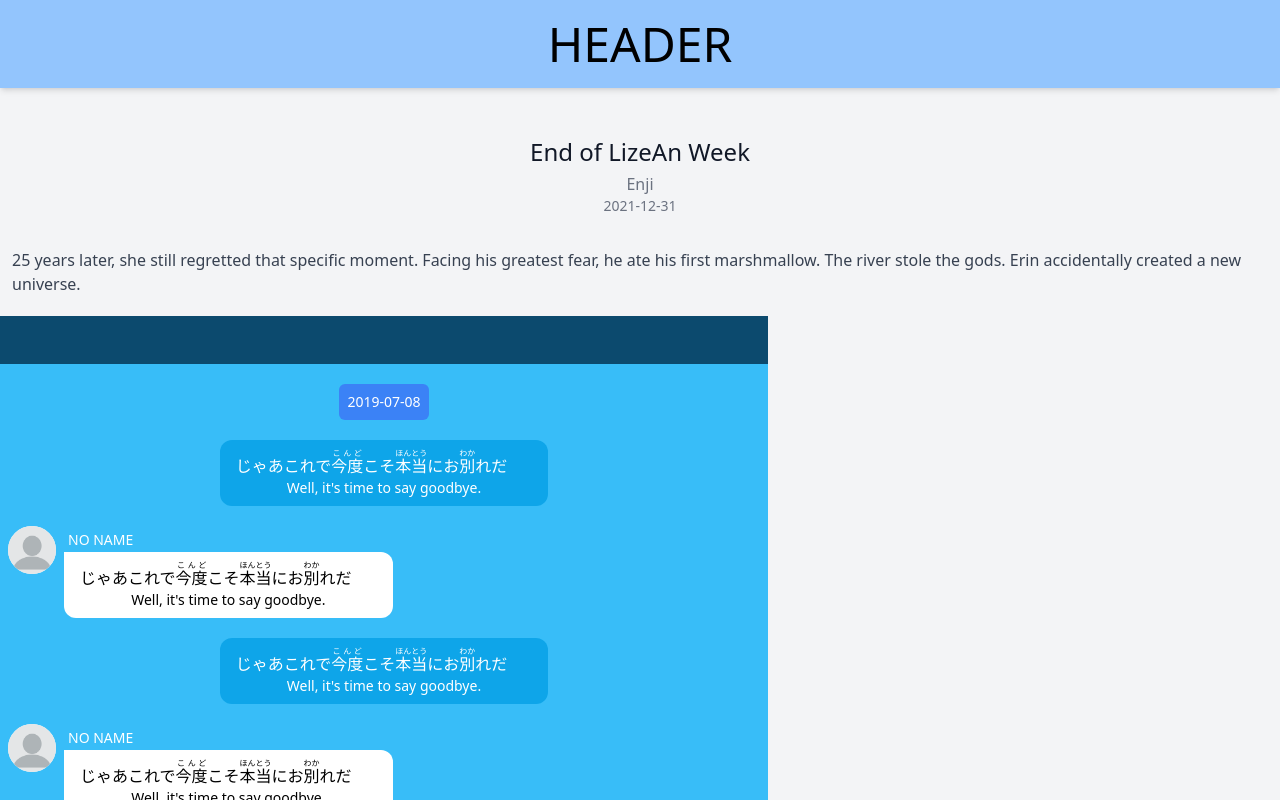
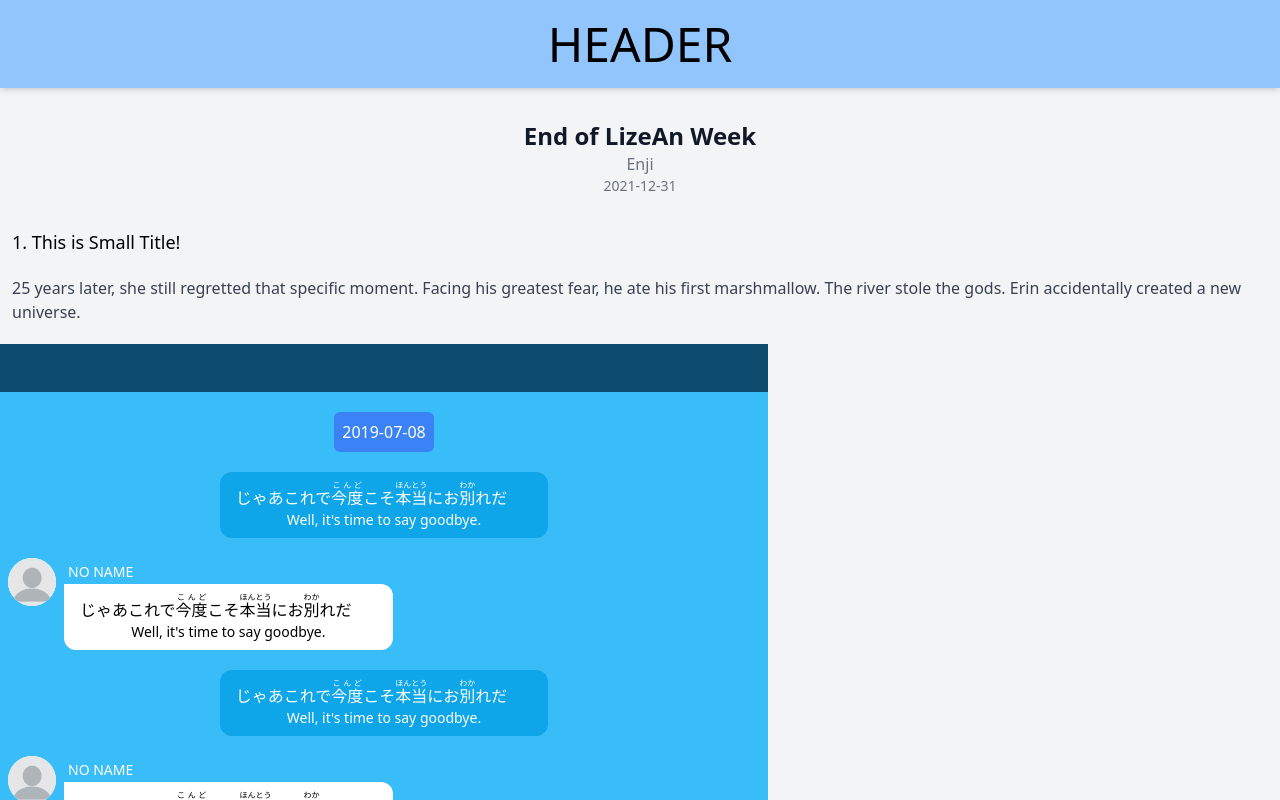
Before and after one commit to asoyuta/vapan-next-js, a Next.js app: page /articles/read in a window 1280 px wide. Shown: the top 800 px of the page. Built offline with nearby package versions, Linux system fonts and the light colour scheme.

Commit message:
chat display edited

```diff
--- a/src/components/Articles/Article.js
+++ b/src/components/Articles/Article.js
@@ -1,80 +1,43 @@
-import { useState } from 'react'
-import { GrayLine, Line, Title } from '..'
+import React, { useState } from 'react'
+import { Dialogue, GrayLine, Line, Title } from '..'
 
-function Article({ title, author, createDate, updateDate, firstText, dialogue, lastText }) {
-  const { streamUrl, streamDate, clipUrl, characters, lines } = dialogue
-  const firstPersonName = 'Lize Helesta'
-  var previousPersonName = 'DEFAULT'
-
+function Article({ title, author, createDate, updateDate, contents }) {
   return (
-    <div className="">
+    <div className="mt-8">
       {/* Title */}
       <Title title={title} author={author} createDate={createDate} />
 
-      <div className="mx-3 mb-5">
-        <p className="text-gray-700 text-base">{firstText}</p>
-      </div>
+      {contents.map((content, i) => {
+        switch (content.type) {
+          case 'sectionTitle':
+            return (
+              <h2 key={i} className="mx-3 mb-5 text-lg font-medium">
+                {content.sectionTitle}
+              </h2>
+            )
 
-      {/* Device */}
-      <div className="">
-        {/* Display */}
-        <div className="max-w-3xl">
-          {/* Option / Character Details / Stream Details */}
-          <div className=" bg-sky-900 h-12 top-0 z-50"></div>
-          {/* Chat */}
-          <div className="bg-sky-400 h-[calc(105vh-96px)] overflow-scroll scrollbar-hide px-2">
-            <div className="flex items-center mt-5">
-              <p className=" text-sm inline-block mx-auto text-center bg-blue-500 text-white p-2 rounded-md">
-                {streamDate}
+          case 'text':
+            return (
+              <p key={i} className="mx-3 mb-5 text-gray-700 text-base">
+                {content.text}
               </p>
-            </div>
+            )
 
-            {lines.map(({ name, nihongo, furigana, freeEN, details }, i) => {
-              const character = characters.find((character) => character.name === name)
-
-              const person = name === firstPersonName ? 'first' : name ? 'second' : 'third'
-
-              if (person === 'third') {
-                previousPersonName = 'DEFAULT'
-                return <GrayLine key={i} nihongo={nihongo} furigana={furigana} freeEN={freeEN} details={details} />
-              } else {
-                const headshotUrl = character.headshotUrl
-                const showIcon = !(previousPersonName === name)
-
-                previousPersonName = name
+          case 'dialogue':
+            const { streamUrl, streamDate, clipUrl, characters, lines } = content.dialogue
 
             return (
-                  <Line
+              <Dialogue
                 key={i}
-                    name={name}
-                    person={person}
-                    iconUrl={headshotUrl}
-                    nihongo={nihongo}
-                    freeEN={freeEN}
-                    furigana={furigana}
-                    details={details}
-                    showIcon={showIcon}
+                streamUrl={streamUrl}
+                streamDate={streamDate}
+                clipUrl={clipUrl}
+                characters={characters}
+                lines={lines}
               />
             )
         }
       })}
-
-            <div className="flex items-center my-5">
-              <p className=" text-sm inline-block mx-auto text-center bg-blue-500 text-white p-2 rounded-md">
-                Conversation ends here
-              </p>
-            </div>
-          </div>
-          {/* Decolation */}
-          <div className="bg-slate-600 h-12 top-0 z-50"></div>
-        </div>
-      </div>
-
-      <div className="mx-3 mt-5">
-        <p className="text-gray-700 text-base ">{lastText}</p>
-      </div>
-
-      {/* <div className="h-screen"></div> */}
     </div>
   )
 }
--- /dev/null
+++ b/src/components/Articles/Dialogue.js
@@ -0,0 +1,64 @@
+import { GrayLine, Line } from ".."
+
+function Dialogue({ streamUrl, streamDate, clipUrl, characters, lines }) {
+  const firstPersonName = 'Lize Helesta'
+  var previousPersonName = 'DEFAULT'
+
+  return (
+    <div className="mb-5">
+      {/* Display */}
+      <div className="max-w-3xl">
+        {/* Option / Character Details / Stream Details */}
+        <div className=" bg-sky-900 h-12 top-0 z-50"></div>
+        {/* Chat */}
+        <div className="bg-sky-400 h-[calc(105vh-96px)] overflow-scroll scrollbar-hide px-2">
+          <div className="flex items-center mt-5">
+            <p className="text-base inline-block mx-auto text-center bg-blue-500 text-white p-2 rounded-md">
+              {streamDate}
+            </p>
+          </div>
+
+          {lines.map(({ name, nihongo, furigana, freeEN, details }, i) => {
+            const character = characters.find((character) => character.name === name)
+
+            const person = name === firstPersonName ? 'first' : name ? 'second' : 'third'
+
+            if (person === 'third') {
+              previousPersonName = 'DEFAULT'
+              return <GrayLine key={i} nihongo={nihongo} furigana={furigana} freeEN={freeEN} details={details} />
+            } else {
+              const headshotUrl = character.headshotUrl
+              const showIcon = !(previousPersonName === name)
+
+              previousPersonName = name
+
+              return (
+                <Line
+                  key={i}
+                  name={name}
+                  person={person}
+                  iconUrl={headshotUrl}
+                  nihongo={nihongo}
+                  freeEN={freeEN}
+                  furigana={furigana}
+                  details={details}
+                  showIcon={showIcon}
+                />
+              )
+            }
+          })}
+
+          <div className="flex items-center my-5">
+            <p className=" text-sm inline-block mx-auto text-center bg-blue-400 text-white p-2 rounded-md">
+              Conversation ends here...
+            </p>
+          </div>
+        </div>
+        {/* Decolation */}
+        <div className="bg-slate-600 h-12 top-0 z-50"></div>
+      </div>
+    </div>
+  )
+}
+
+export default Dialogue
--- a/src/components/Articles/Title.js
+++ b/src/components/Articles/Title.js
@@ -1,7 +1,7 @@
 function Title({ title, author, createDate }) {
   return (
-    <div className="flex flex-col items-center mt-12 mb-8 mx-3">
-      <h1 className="text-2xl text-gray-900 font-medium mb-1">{title}</h1>
+    <div className="flex flex-col items-center mb-8 mx-3">
+      <h1 className="text-2xl text-gray-900 font-bold">{title}</h1>
       <h2 className="text-base text-gray-500">{author}</h2>
       <h2 className="text-sm text-gray-500">{createDate}</h2>
     </div>
--- a/src/components/index.js
+++ b/src/components/index.js
@@ -6,6 +6,7 @@ export { default as Header } from './Header'
 
 // Articles
 export { default as Article } from './Articles/Article'
+export { default as Dialogue } from './Articles/Dialogue'
 export { default as GrayLine } from './Articles/GrayLine'
 export { default as Line } from './Articles/Line'
 export { default as Title } from './Articles/Title'
--- a/src/pages/articles/read.js
+++ b/src/pages/articles/read.js
@@ -221,32 +221,30 @@ const lines = [
   },
 ]
 
+const dialogue = {
+  streamUrl: 'https://youtu.be/uvs93XVfK4U',
+  streamDate: '2019-07-08',
+  clipUrl: 'https://youtu.be/_7nfBKrzTZ4',
+  characters: characters,
+  lines: lines,
+}
+
 const contents = [
   {
-    title: 'part 1',
-    text: '',
-    dialogue: {},
+    type: 'sectionTitle',
+    sectionTitle: '1. This is Small Title!'
   },
   {
-    title: '',
+    type: 'text',
     text: '25 years later, she still regretted that specific moment. Facing his greatest fear, he ate his first marshmallow. The river stole the gods. Erin accidentally created a new universe.',
-    dialogue: {},
   },
   {
-    title: '',
-    text: '',
-    dialogue: {
-      streamUrl: 'https://youtu.be/uvs93XVfK4U',
-      streamDate: '2019-07-08',
-      clipUrl: 'https://youtu.be/_7nfBKrzTZ4',
-      characters: characters,
-      lines: lines,
-    },
+    type: 'dialogue',
+    dialogue: dialogue,
   },
   {
-    title: '',
+    type: 'text',
     text: "This isn't a book, it's a case to hide illicit substances. When one considers the issue from a different perspective, the answer seems to change. I'm absolutely sure. We need a car big enough for the whole family. The giraffe licked the tree and spat at the gorilla. You look really sharp today. Problem solving is important. There is a big park near my school. Please, take pity on me! Are you opening the door? How was I supposed to know he hated salami?",
-    dialogue: {},
   },
 ]
 
@@ -255,36 +253,18 @@ const article = {
   author: 'Enji',
   createDate: '2021-12-31',
   updateDate: '2022-01-11',
-  firstText:
-    '25 years later, she still regretted that specific moment. Facing his greatest fear, he ate his first marshmallow. The river stole the gods. Erin accidentally created a new universe.',
-  dialogue: {
-    streamUrl: 'https://youtu.be/uvs93XVfK4U',
-    streamDate: '2019-07-08',
-    clipUrl: 'https://youtu.be/_7nfBKrzTZ4',
-    characters: characters,
-    lines: lines,
-  },
-  lastText:
-    "This isn't a book, it's a case to hide illicit substances. When one considers the issue from a different perspective, the answer seems to change. I'm absolutely sure. We need a car big enough for the whole family. The giraffe licked the tree and spat at the gorilla. You look really sharp today. Problem solving is important. There is a big park near my school. Please, take pity on me! Are you opening the door? How was I supposed to know he hated salami?",
+  contents: contents,
 }
 
 function Read() {
-  const { title, author, createDate, updateDate, firstText, dialogue, lastText } = article
+  const { title, author, createDate, updateDate, contents } = article
 
   return (
     <div className="bg-gray-100">
       <Header />
 
       <main className="flex">
-        <Article
-          title={title}
-          author={author}
-          createDate={createDate}
-          updateDate={updateDate}
-          firstText={firstText}
-          dialogue={dialogue}
-          lastText={lastText}
-        />
+        <Article title={title} author={author} createDate={createDate} updateDate={updateDate} contents={contents} />
       </main>
     </div>
   )
```
Also changed, not shown: 1 other file (tests, documents, lock files or other folders). Lines whose indentation alone changed are shown as unchanged.
